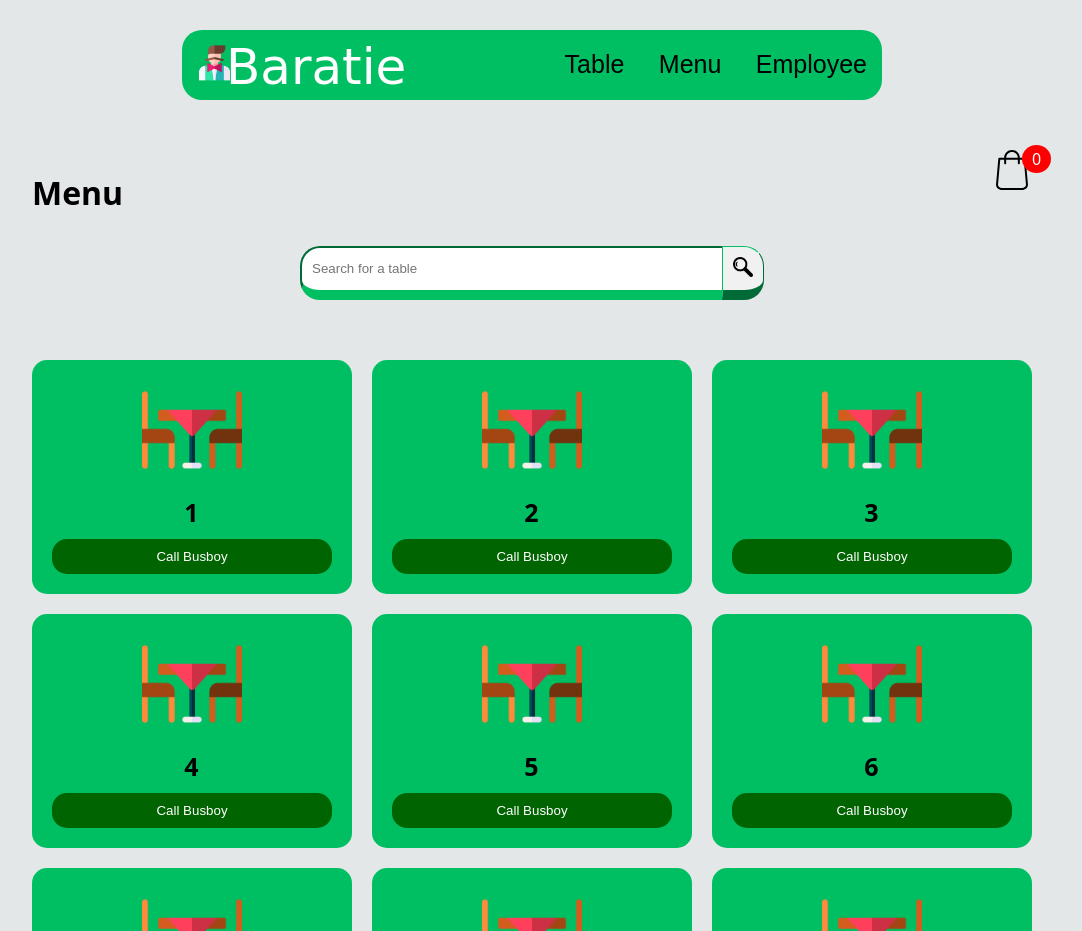
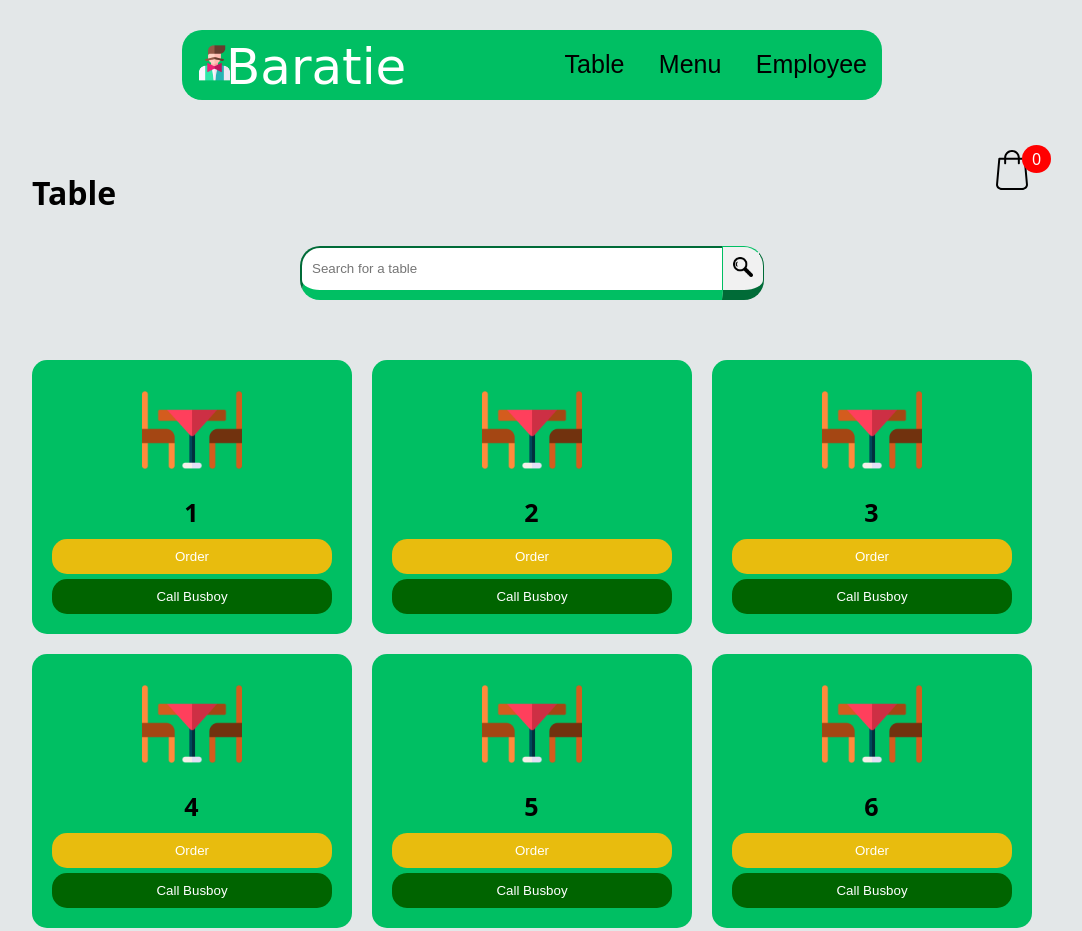
Before and after one commit to kaimin134/Baratie, a plain HTML site: page table/index.html in a window 1280 px wide. Shown: the top 931 px of the page, without its empty margins (108-1190 px from the left). Drawn offline with Linux system fonts and the light colour scheme.

Commit message:
add order button to tables

```diff
--- a/table/app.js
+++ b/table/app.js
@@ -40,7 +40,9 @@ function initTables() {
             <img src="image/table.PNG">
             </br>
             <div class="tableID">${i}</div>
+            <button class="orderButton" onclick="">Order</button>
             <button onclick="callBusboy(${i})">Call Busboy</button>`;
+
     list.appendChild(table);
   }
 }
--- a/table/index.html
+++ b/table/index.html
@@ -21,7 +21,7 @@
     </nav>
     <div class="container">
       <header>
-        <h1>Menu</h1>
+        <h1>Table</h1>
         <div class="shopping">
           <img src="image/shopping.svg" />
           <span class="quantity">0</span>
--- a/table/style.css
+++ b/table/style.css
@@ -156,6 +156,21 @@ header .shopping span {
 .list .table button:hover {
   color: rgb(217, 255, 46);
 }
+
+.list .table .orderButton {
+  background-color: #e8bc0e;
+  color: #fff;
+  width: 100%;
+  padding: 10px;
+  border-radius: 15px;
+  border-style: none;
+  cursor: pointer;
+  margin-bottom: 5px;
+}
+.list .table .orderButton:hover {
+  color: rgb(217, 255, 46);
+}
+
 .busboy {
   position: fixed;
   top: 0;
```
